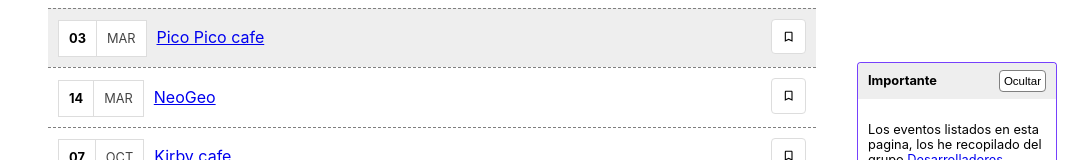
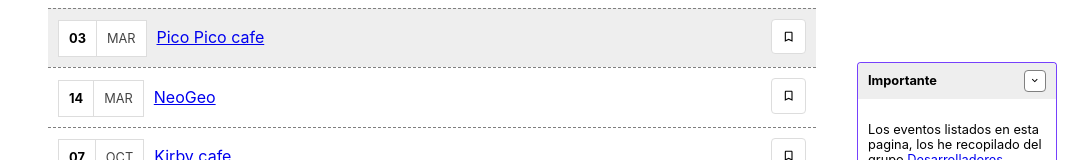
Before and after one commit to ilmoralito/developers-events, a React (Create React App) app: page / in a window 1280 px wide. Shown: the part 375-535 px from the top of the page, without its empty margins (208-1280 px from the left). Built offline with nearby package versions, Linux system fonts and the light colour scheme.

Commit message:
Refactor notification toggle button icon

```diff
--- a/src/components/Notification.js
+++ b/src/components/Notification.js
@@ -1,4 +1,5 @@
 import React, { useState, useEffect } from "react";
+import { MdKeyboardArrowUp, MdKeyboardArrowDown } from "react-icons/md";
 
 const Notification = () => {
   const [isOpen, setIsOpen] = useState(false);
@@ -18,8 +19,9 @@
             localStorage.setItem("isOpen", newIsOpenStatus);
             setIsOpen(newIsOpenStatus);
           }}
+          className="button-icon"
         >
-          {isOpen ? "Ocultar" : "Mostrar"}
+          {isOpen ? <MdKeyboardArrowDown /> : <MdKeyboardArrowUp />}
         </button>
       </header>
 
```
